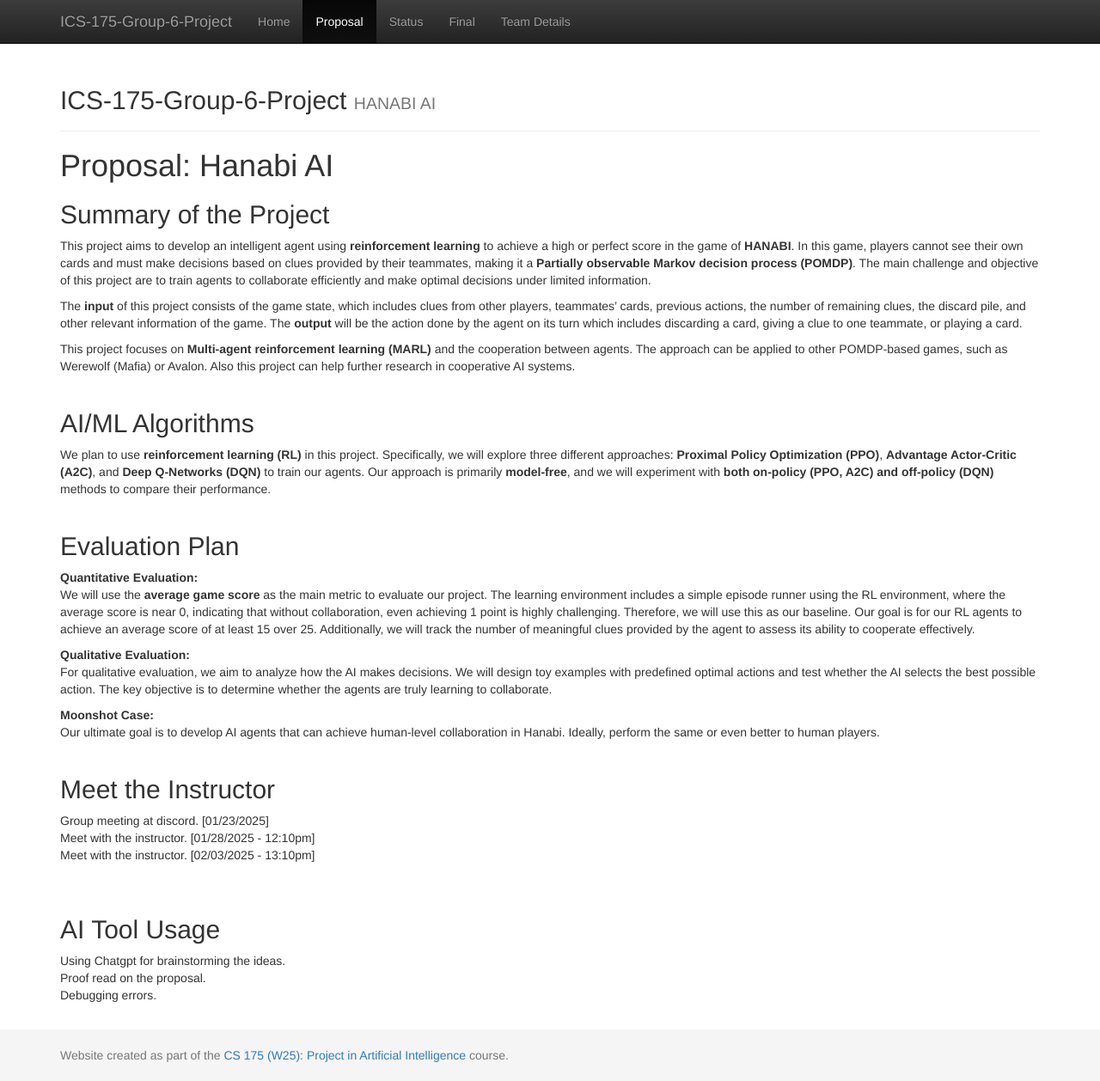
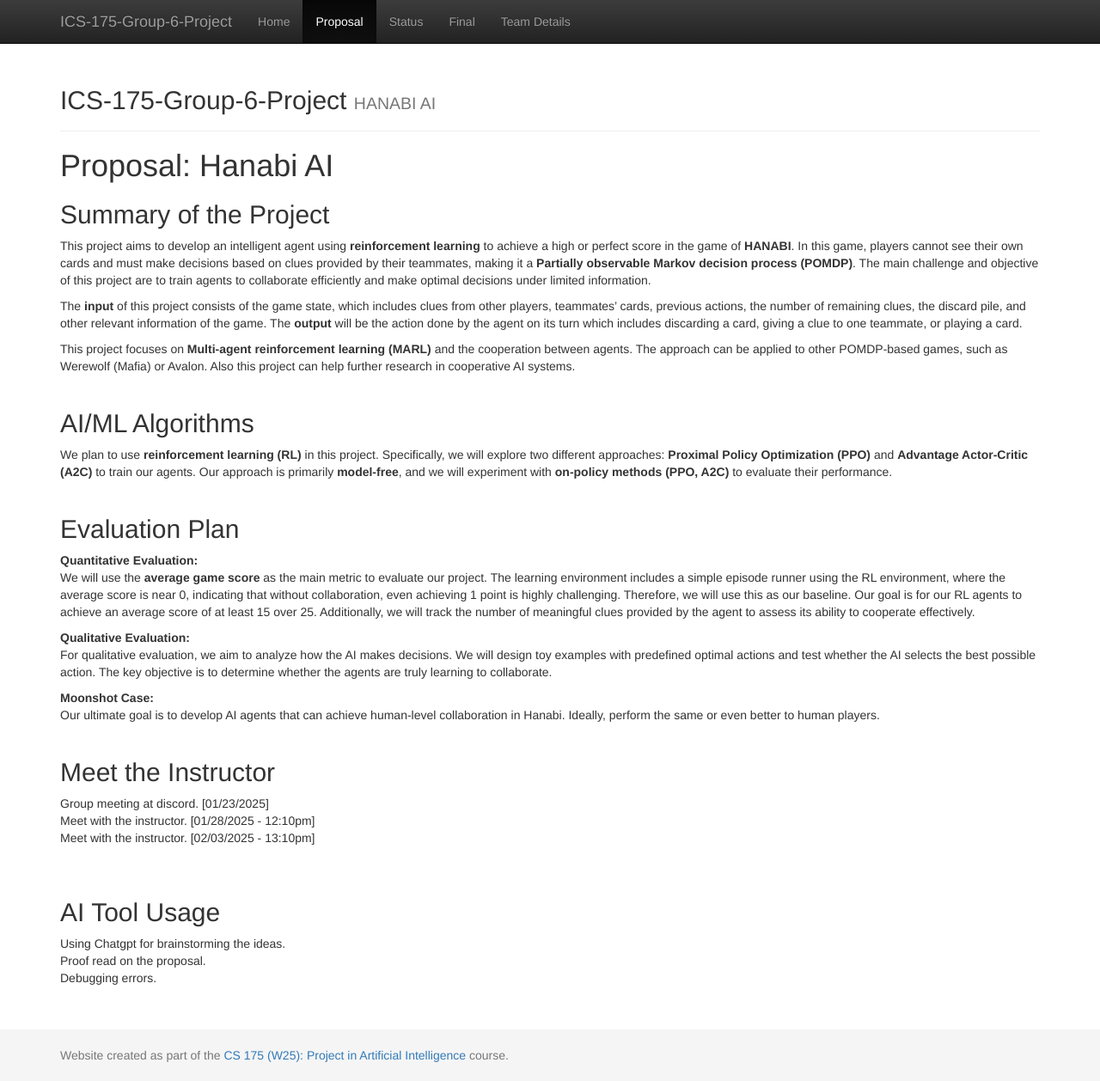
Before and after one commit to pddpdd20020105/ICS-175-fireworker, a Jekyll site: the page built from docs/proposal.md, in a window 1280 px wide and 1258 px high. Shown: the whole window at 86% size. Built offline with Jekyll 4.4.1, drawn with Linux system fonts in a browser that asks for light colours.

Commit message:
Update proposal.md

```diff
--- a/docs/proposal.md
+++ b/docs/proposal.md
@@ -16,7 +16,7 @@ This project focuses on **Multi-agent reinforcement learning (MARL)** and the co
 <br>
 
 ## AI/ML Algorithms
-We plan to use **reinforcement learning (RL)** in this project. Specifically, we will explore three different approaches: **Proximal Policy Optimization (PPO)**, **Advantage Actor-Critic (A2C)**, and **Deep Q-Networks (DQN)** to train our agents. Our approach is primarily **model-free**, and we will experiment with **both on-policy (PPO, A2C) and off-policy (DQN)** methods to compare their performance.
+We plan to use **reinforcement learning (RL)** in this project. Specifically, we will explore two different approaches: **Proximal Policy Optimization (PPO)** and **Advantage Actor-Critic (A2C)** to train our agents. Our approach is primarily **model-free**, and we will experiment with **on-policy methods (PPO, A2C)** to evaluate their performance.
 <br>
 <br>
 
```
